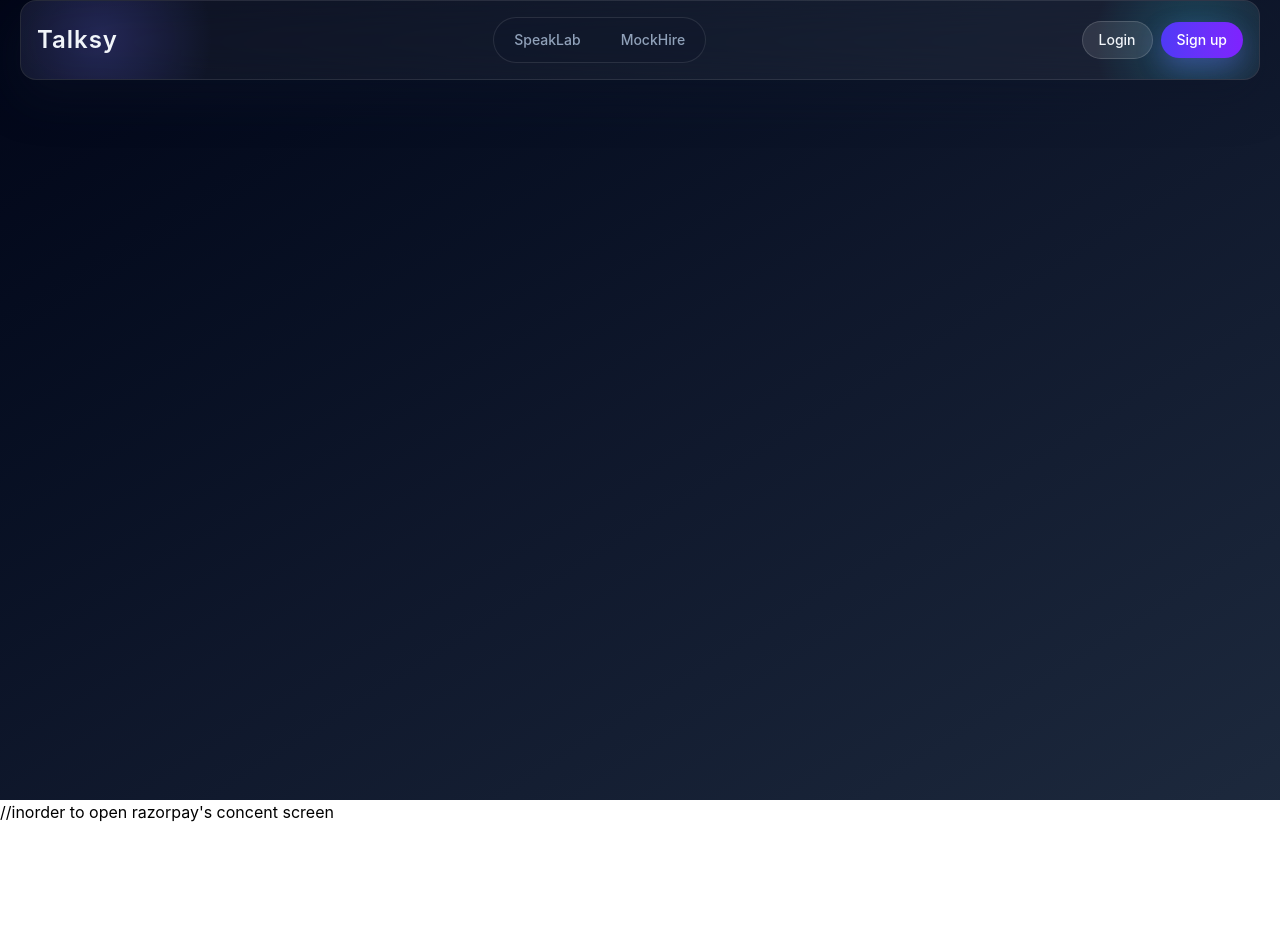
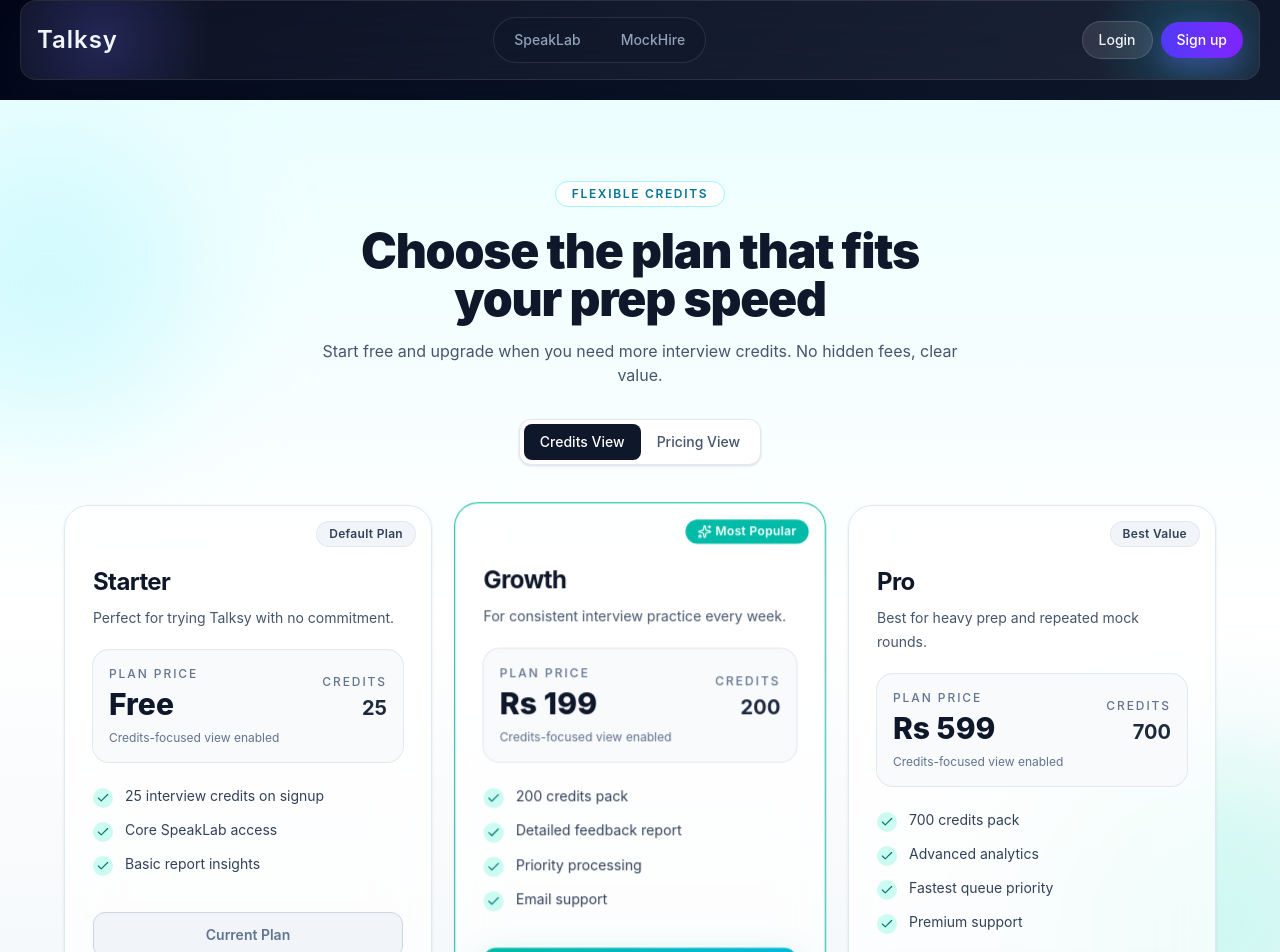
Before and after one commit to mann-prajapati05/Talksy-AI, a React (Vite) app in the folder frontend/: page /pricing in a window 1280 px wide. Shown: the top 952 px of the page. Before the commit the page ends 824 px from the top, so only its background shows below. Built offline with nearby package versions, Linux system fonts and the light colour scheme; no server answers.

Commit message:
payment done

```diff
--- a/frontend/routes/Pricing.jsx
+++ b/frontend/routes/Pricing.jsx
@@ -1,21 +1,183 @@
+import { useState } from "react";
 import axios from "axios";
-import { color } from "framer-motion";
-import { Currency } from "lucide-react";
-import React from "react";
-import razorpay from "../../backend/services/razorpay.service";
+import { Check, Sparkles } from "lucide-react";
 import { useDispatch } from "react-redux";
-import { useActionData, useNavigate } from "react-router-dom";
+import { useNavigate } from "react-router-dom";
 import { setUserData } from "../src/redux/userSlice";
 
+const plans = [
+  {
+    id: "free",
+    name: "Starter",
+    description: "Perfect for trying Talksy with no commitment.",
+    credits: 25,
+    priceLabel: "Free",
+    features: [
+      "25 interview credits on signup",
+      "Core SpeakLab access",
+      "Basic report insights",
+    ],
+    badge: "Default Plan",
+    isFree: true,
+  },
+  {
+    id: "growth",
+    name: "Growth",
+    description: "For consistent interview practice every week.",
+    credits: 200,
+    priceLabel: "Rs 199",
+    amount: 199,
+    features: [
+      "200 credits pack",
+      "Detailed feedback report",
+      "Priority processing",
+      "Email support",
+    ],
+    badge: "Most Popular",
+    isBest: true,
+  },
+  {
+    id: "pro",
+    name: "Pro",
+    description: "Best for heavy prep and repeated mock rounds.",
+    credits: 700,
+    priceLabel: "Rs 599",
+    amount: 599,
+    features: [
+      "700 credits pack",
+      "Advanced analytics",
+      "Fastest queue priority",
+      "Premium support",
+    ],
+    badge: "Best Value",
+  },
+];
+
+function PricingCard({ plan, creditView, onBuy }) {
+  const safeName = plan?.name || "Unnamed Plan";
+  const safeDescription = plan?.description || "No description available.";
+  const safeCredits = Number.isFinite(plan?.credits) ? plan.credits : 0;
+  const safePriceLabel = plan?.priceLabel || (plan?.isFree ? "Free" : "Custom");
+  const safeFeatures = Array.isArray(plan?.features)
+    ? plan.features.filter(Boolean)
+    : [];
+  const safeBadge = plan?.badge || "";
+  const isFree = Boolean(plan?.isFree);
+  const isBest = Boolean(plan?.isBest);
+
+  return (
+    <article
+      className={`group relative flex h-full flex-col overflow-hidden rounded-3xl border bg-white/70 p-6 shadow-sm backdrop-blur-xl transition-all duration-300 hover:-translate-y-1 hover:shadow-2xl sm:p-7 ${
+        isBest
+          ? "scale-[1.01] border-teal-500 shadow-[0_20px_60px_rgba(13,148,136,0.25)]"
+          : "border-slate-200"
+      }`}
+    >
+      {safeBadge && (
+        <span
+          className={`absolute right-4 top-4 inline-flex items-center gap-1 rounded-full px-3 py-1 text-xs font-semibold tracking-wide ${
+            isBest
+              ? "bg-teal-500 text-white"
+              : "bg-slate-100 text-slate-700 ring-1 ring-slate-200"
+          }`}
+        >
+          {isBest && <Sparkles className="h-3.5 w-3.5" />}
+          {safeBadge}
+        </span>
+      )}
+
+      <div className="mb-5 mt-8">
+        <h3 className="text-2xl font-bold tracking-tight text-slate-900">
+          {safeName}
+        </h3>
+        <p className="mt-2 text-sm leading-6 text-slate-600">
+          {safeDescription}
+        </p>
+      </div>
+
+      <div className="rounded-2xl bg-slate-50 p-4 ring-1 ring-slate-200">
+        <div className="flex items-end justify-between gap-3">
+          <div>
+            <p className="text-xs font-medium uppercase tracking-[0.16em] text-slate-500">
+              Plan Price
+            </p>
+            <p className="mt-1 text-3xl font-extrabold text-slate-900">
+              {safePriceLabel}
+            </p>
+          </div>
+          <div className="text-right">
+            <p className="text-xs font-medium uppercase tracking-[0.16em] text-slate-500">
+              Credits
+            </p>
+            <p className="mt-1 text-xl font-bold text-slate-800">
+              {safeCredits}
+            </p>
+          </div>
+        </div>
+        {creditView === "credits" && (
+          <p className="mt-2 text-xs text-slate-500">
+            Credits-focused view enabled
+          </p>
+        )}
+      </div>
+
+      <ul className="mt-6 space-y-3">
+        {safeFeatures.length > 0 ? (
+          safeFeatures.map((feature, index) => (
+            <li
+              key={`${plan?.id || safeName}-feature-${index}`}
+              className="flex items-start gap-3 text-sm text-slate-700"
+            >
+              <span className="mt-0.5 inline-flex h-5 w-5 shrink-0 items-center justify-center rounded-full bg-teal-100 text-teal-700">
+                <Check className="h-3.5 w-3.5" />
+              </span>
+              <span>{feature}</span>
+            </li>
+          ))
+        ) : (
+          <li className="text-sm text-slate-500">
+            Feature details coming soon.
+          </li>
+        )}
+      </ul>
+
+      <div className="mt-7 pt-2">
+        {isFree ? (
+          <button
+            type="button"
+            disabled
+            className="w-full cursor-not-allowed rounded-xl border border-slate-300 bg-slate-100 px-4 py-3 text-sm font-semibold text-slate-500"
+          >
+            Current Plan
+          </button>
+        ) : (
+          <button
+            type="button"
+            onClick={() => onBuy?.(plan)}
+            className="w-full rounded-xl bg-linear-to-r from-teal-500 to-cyan-500 px-4 py-3 text-sm font-semibold text-white shadow-[0_12px_30px_rgba(20,184,166,0.35)] transition duration-300 hover:brightness-105 focus:outline-none focus-visible:ring-2 focus-visible:ring-teal-400/70"
+          >
+            Buy Now
+          </button>
+        )}
+      </div>
+    </article>
+  );
+}
+
 function Pricing() {
+  const [creditView, setCreditView] = useState("credits");
   const dispatch = useDispatch();
   const navigate = useNavigate();
 
   const handlePayment = async (plan) => {
+    if (!plan || plan?.isFree) {
+      return;
+    }
+
     try {
-      const amount = plan.id === "basic" ? 100 : plan.id === "pro" ? 500 : 0;
+      const amount = Number.isFinite(plan?.amount) ? plan.amount : 0;
 
-      const result = await axios.post(
+      const orderResponse = await axios.post(
         "http://localhost:8010/payment/order",
         {
           planId: plan.id,
@@ -25,44 +187,106 @@
         { withCredentials: true },
       );
 
-      console.log(result.data);
+      const orderData = orderResponse?.data || {};
 
       const options = {
         key: import.meta.env.VITE_RAZORPAY_KEY_ID,
-        amount: result.data.amount,
-        Currency: "INR",
-        name: "Talksy.Ai",
+        amount: orderData.amount,
+        currency: "INR",
+        name: "Talksy.AI",
         description: `${plan.name} - ${plan.credits} Credits`,
-        order_id: result.data.id,
-
+        order_id: orderData.id,
         handler: async (response) => {
-          console.log(response);
           const verifyPay = await axios.post(
             "http://localhost:8010/payment/verify-payment",
             {
-              razorpayOrderId: razorpay_order_id,
-              razorpayPaymentId: razorpay_payment_id,
-              razorpaySignature: razorpay_signature,
+              razorpayOrderId: response.razorpay_order_id,
+              razorpayPaymentId: response.razorpay_payment_id,
+              razorpaySignature: response.razorpay_signature,
             },
             { withCredentials: true },
           );
-          dispatch(setUserData(verifyPay.data.user));
-          alert("Payment Successfull 🎉🎉🎉 , Credits are added..");
+
+          const verifiedUser = verifyPay?.data?.user;
+          dispatch(setUserData(verifiedUser));
+          alert("Payment successful. Credits have been added.");
           navigate("/");
         },
         theme: {
-          color: "#10b981",
+          color: "#14b8a6",
         },
       };
 
+      if (!window?.Razorpay) {
+        alert("Razorpay SDK not loaded. Please refresh and try again.");
+        return;
+      }
+
       const rzp = new window.Razorpay(options);
       rzp.open();
-    } catch (err) {
-      console.log(err);
+    } catch (error) {
+      console.error("Payment flow error:", error);
     }
   };
 
-  return <div></div>;
+  return (
+    <section className="relative isolate overflow-hidden px-4 py-16 sm:px-6 lg:px-8 lg:py-20">
+      <div className="pointer-events-none absolute inset-0 -z-10 bg-linear-to-b from-cyan-50 via-white to-slate-100" />
+      <div className="pointer-events-none absolute -left-24 top-10 -z-10 h-72 w-72 rounded-full bg-cyan-200/40 blur-3xl" />
+      <div className="pointer-events-none absolute -right-24 bottom-12 -z-10 h-80 w-80 rounded-full bg-teal-200/40 blur-3xl" />
+
+      <div className="mx-auto max-w-6xl">
+        <header className="mx-auto max-w-2xl text-center">
+          <p className="inline-flex rounded-full border border-cyan-200 bg-white px-4 py-1 text-xs font-semibold tracking-[0.14em] text-cyan-700">
+            FLEXIBLE CREDITS
+          </p>
+          <h1 className="mt-5 text-4xl font-black tracking-tight text-slate-900 sm:text-5xl">
+            Choose the plan that fits your prep speed
+          </h1>
+          <p className="mt-4 text-sm leading-6 text-slate-600 sm:text-base">
+            Start free and upgrade when you need more interview credits. No
+            hidden fees, clear value.
+          </p>
+
+          <div className="mx-auto mt-8 inline-flex rounded-xl border border-slate-200 bg-white p-1 shadow-sm">
+            <button
+              type="button"
+              onClick={() => setCreditView("credits")}
+              className={`rounded-lg px-4 py-2 text-sm font-medium transition ${
+                creditView === "credits"
+                  ? "bg-slate-900 text-white"
+                  : "text-slate-600 hover:text-slate-900"
+              }`}
+            >
+              Credits View
+            </button>
+            <button
+              type="button"
+              onClick={() => setCreditView("pricing")}
+              className={`rounded-lg px-4 py-2 text-sm font-medium transition ${
+                creditView === "pricing"
+                  ? "bg-slate-900 text-white"
+                  : "text-slate-600 hover:text-slate-900"
+              }`}
+            >
+              Pricing View
+            </button>
+          </div>
+        </header>
+
+        <div className="mt-10 grid grid-cols-1 gap-6 md:grid-cols-2 xl:grid-cols-3">
+          {plans.map((plan) => (
+            <PricingCard
+              key={plan?.id || plan?.name}
+              plan={plan}
+              creditView={creditView}
+              onBuy={handlePayment}
+            />
+          ))}
+        </div>
+      </div>
+    </section>
+  );
 }
 
 export default Pricing;
--- a/frontend/routes/Profile.jsx
+++ b/frontend/routes/Profile.jsx
@@ -69,6 +69,10 @@
   const handleOpenHistory = () => {
     onClose();
     navigate("/interview-history");
+  };
+  const handleBuyCredits = () => {
+    onClose();
+    navigate("/pricing");
   };
 
   return (
@@ -177,6 +181,7 @@
                       </p>
                       <button
                         type="button"
+                        onClick={handleBuyCredits}
                         className="mt-3 w-full rounded-lg border border-cyan-300/30 bg-cyan-400/10 px-3 py-2 text-xs font-semibold text-cyan-100 transition-all duration-300 hover:scale-[1.01] hover:border-cyan-200/50 hover:bg-cyan-400/15 hover:shadow-[0_12px_26px_rgba(34,211,238,0.2)]"
                       >
                         Buy Credits
```
Also changed, not shown: 1 other file (tests, documents, lock files or other folders).
